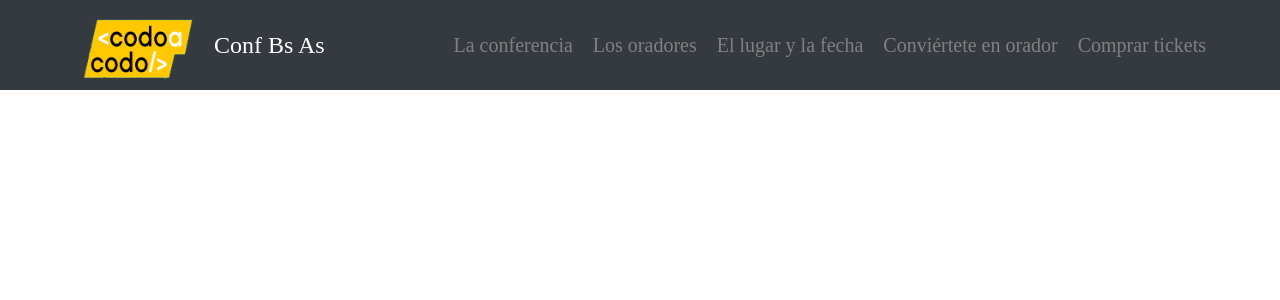
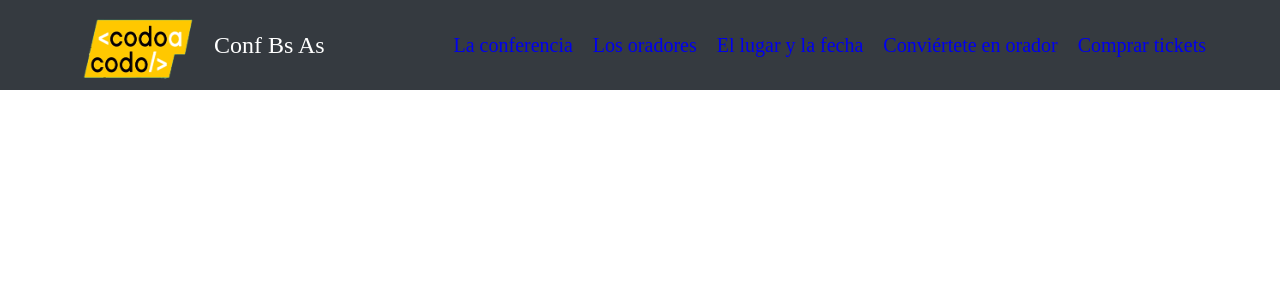
Before and after one commit to MakoskiVictor/CodoACodoIntegrador, an Angular app: page / in a window 1280 px wide. Shown: the top 300 px of the page. Built offline with nearby package versions, Linux system fonts and the light colour scheme.

Commit message:
quit color anchor

```diff
--- a/src/styles.scss
+++ b/src/styles.scss
@@ -12,10 +12,5 @@ li {
 
 a {
   text-decoration: none;
-  color: grey;
   text-align: center;
 }
-
-a:hover {
-  color: white;
-}
```
